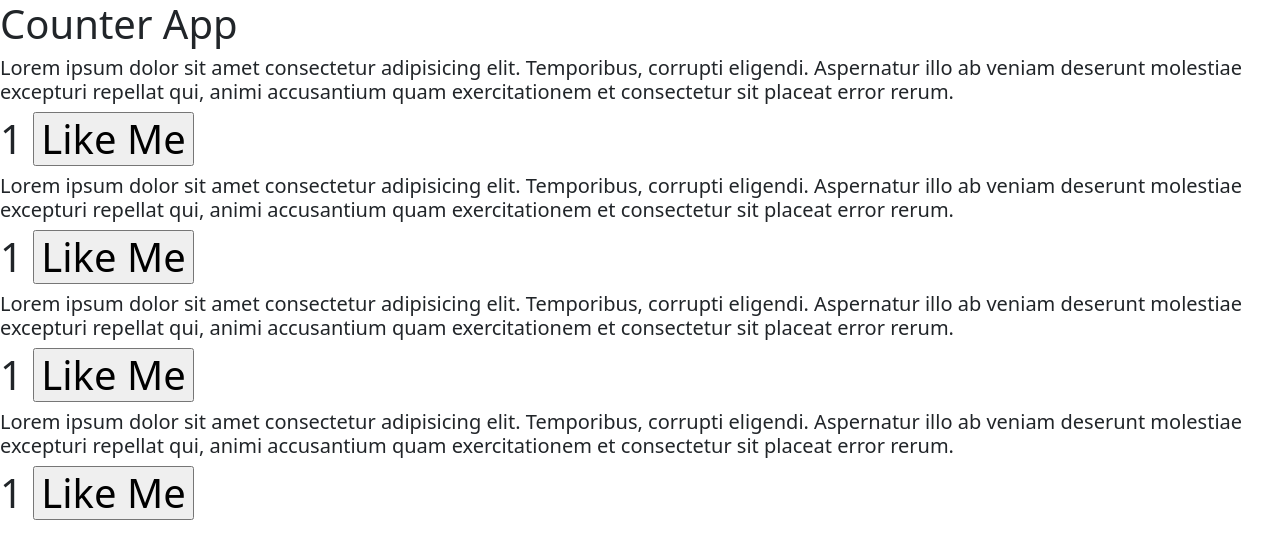
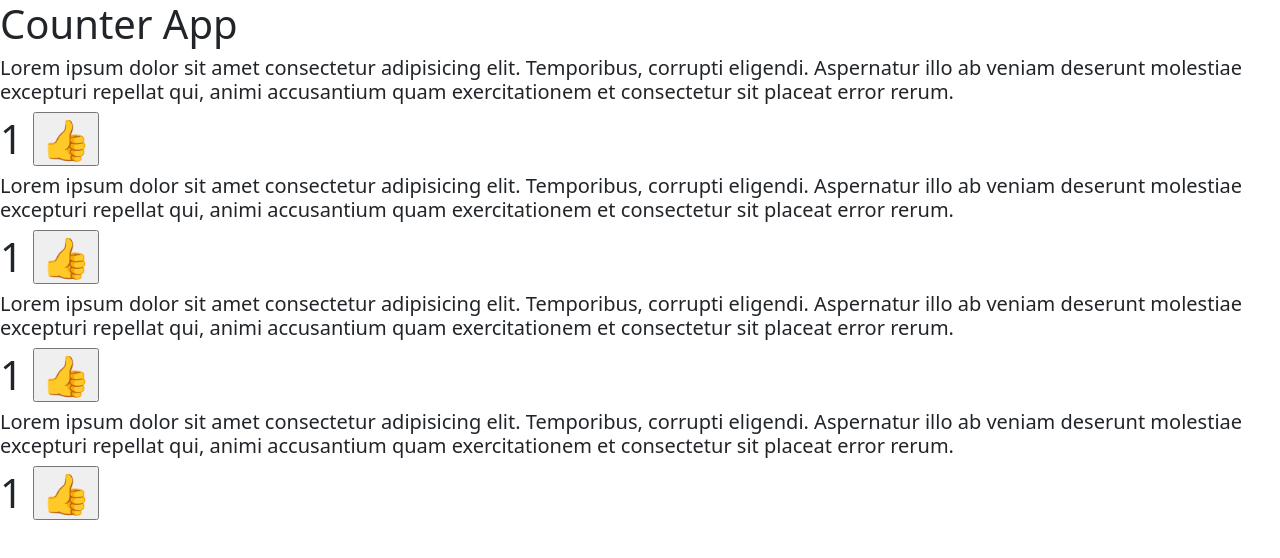
Before and after one commit to ravirajpatil123/Day15-class, a React (Create React App) app in the folder third-react-app/: page / in a window 1280 px wide. Shown: the top 558 px of the page. Built offline with nearby package versions, Linux system fonts and the light colour scheme.

Commit message:
simpe counter app

```diff
--- a/third-react-app/src/App.js
+++ b/third-react-app/src/App.js
@@ -29,7 +29,7 @@ function CounterApp(){
   return(
     <>
     <h5>Lorem ipsum dolor sit amet consectetur adipisicing elit. Temporibus, corrupti eligendi. Aspernatur illo ab veniam deserunt molestiae excepturi repellat qui, animi accusantium quam exercitationem et consectetur sit placeat error rerum.</h5>
-    <h1>{counter} <input type="button" value="Like Me" onClick={likeMeAction} /></h1>
+    <h1>{counter} <input type="button" value="&#128077;" onClick={likeMeAction} /></h1>
 
 
     </>
```
